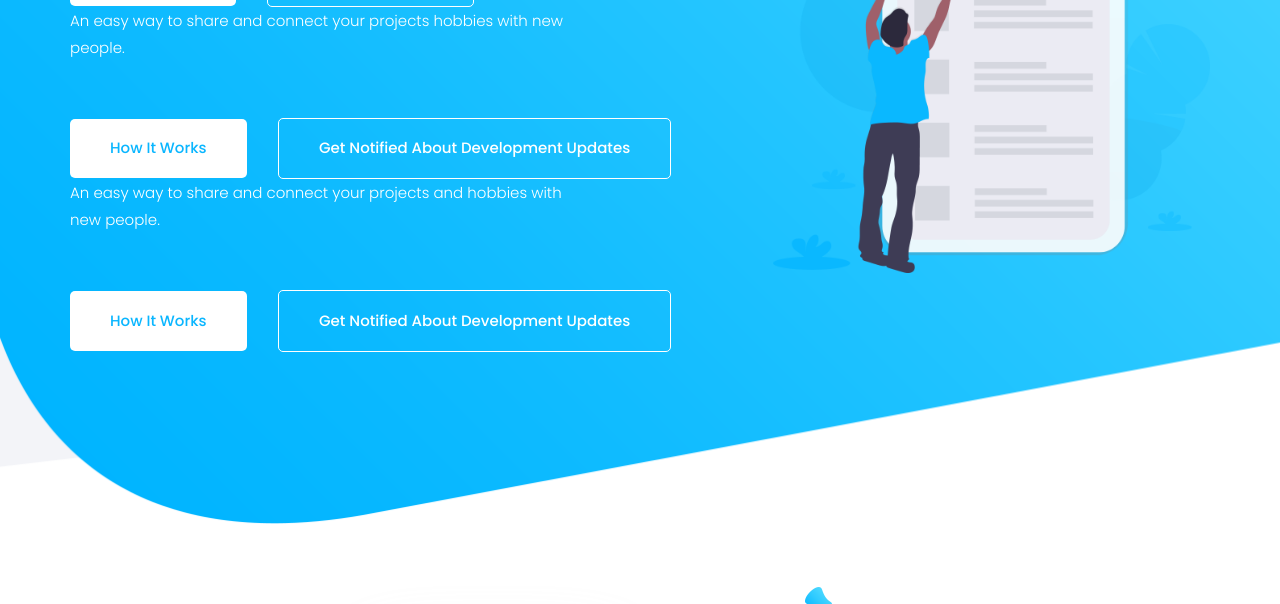
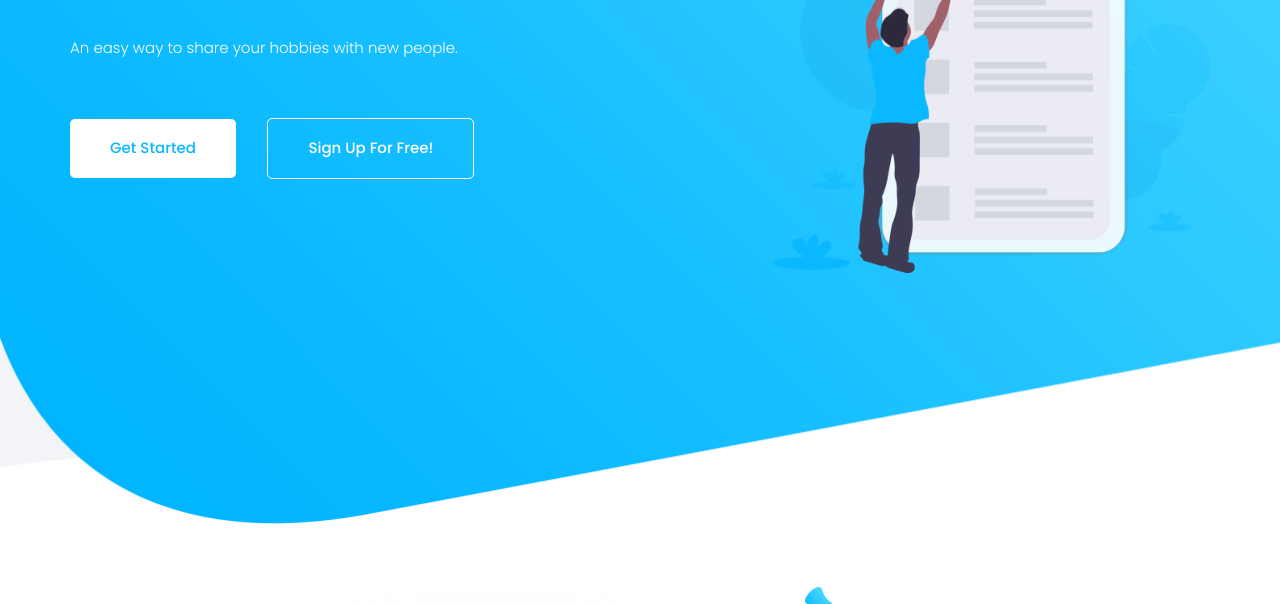
Before and after one commit to braxhawk/hackNC2019, a plain HTML site: page website/index.html in a window 1280 px wide. Shown: the part 496-1100 px from the top of the page. Drawn offline with Linux system fonts and the light colour scheme.

Commit message:
rechanged

```diff
--- a/website/index.html
+++ b/website/index.html
@@ -77,12 +77,6 @@
                             <p> An easy way to share your hobbies with new people.</p>
                             <a href="#" class="btn_2 banner_btn_1">Get started </a>
                             <a href="#" class="btn_2 banner_btn_2">Sign up for free!</a>
-                            <p> An easy way to share and connect your projects hobbies with new people.</p>
-                            <a href="#" class="btn_2 banner_btn_1">How it works </a>
-                            <a href="#" class="btn_2 banner_btn_2">Get notified about development updates </a>
-                            <p> An easy way to share and connect your projects and hobbies with new people.</p>
-                            <a href="#" class="btn_2 banner_btn_1">How it works </a>
-                            <a href="#" class="btn_2 banner_btn_2">Get notified about development updates </a>
                         </div>
                     </div>
                 </div>
```
